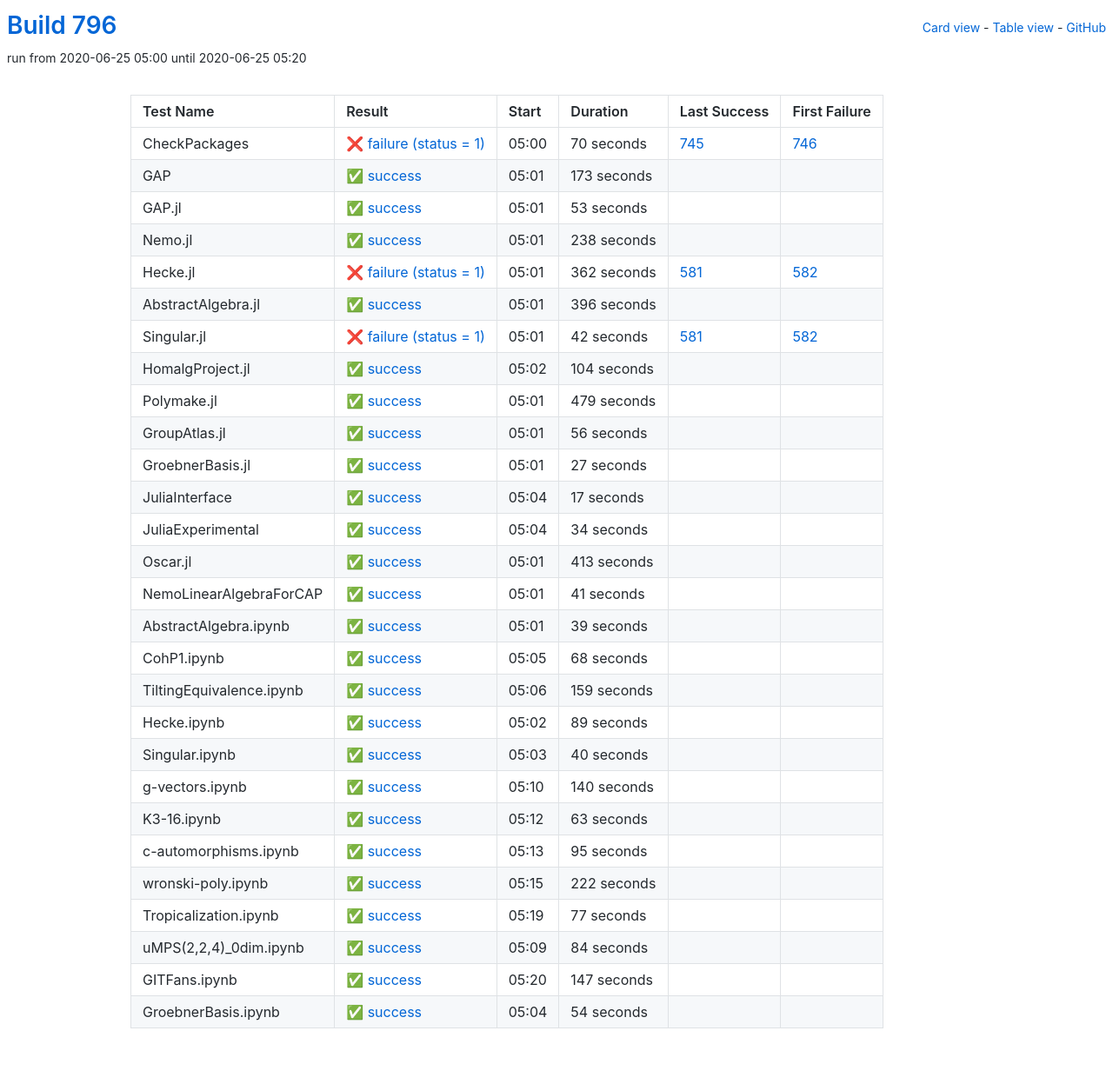
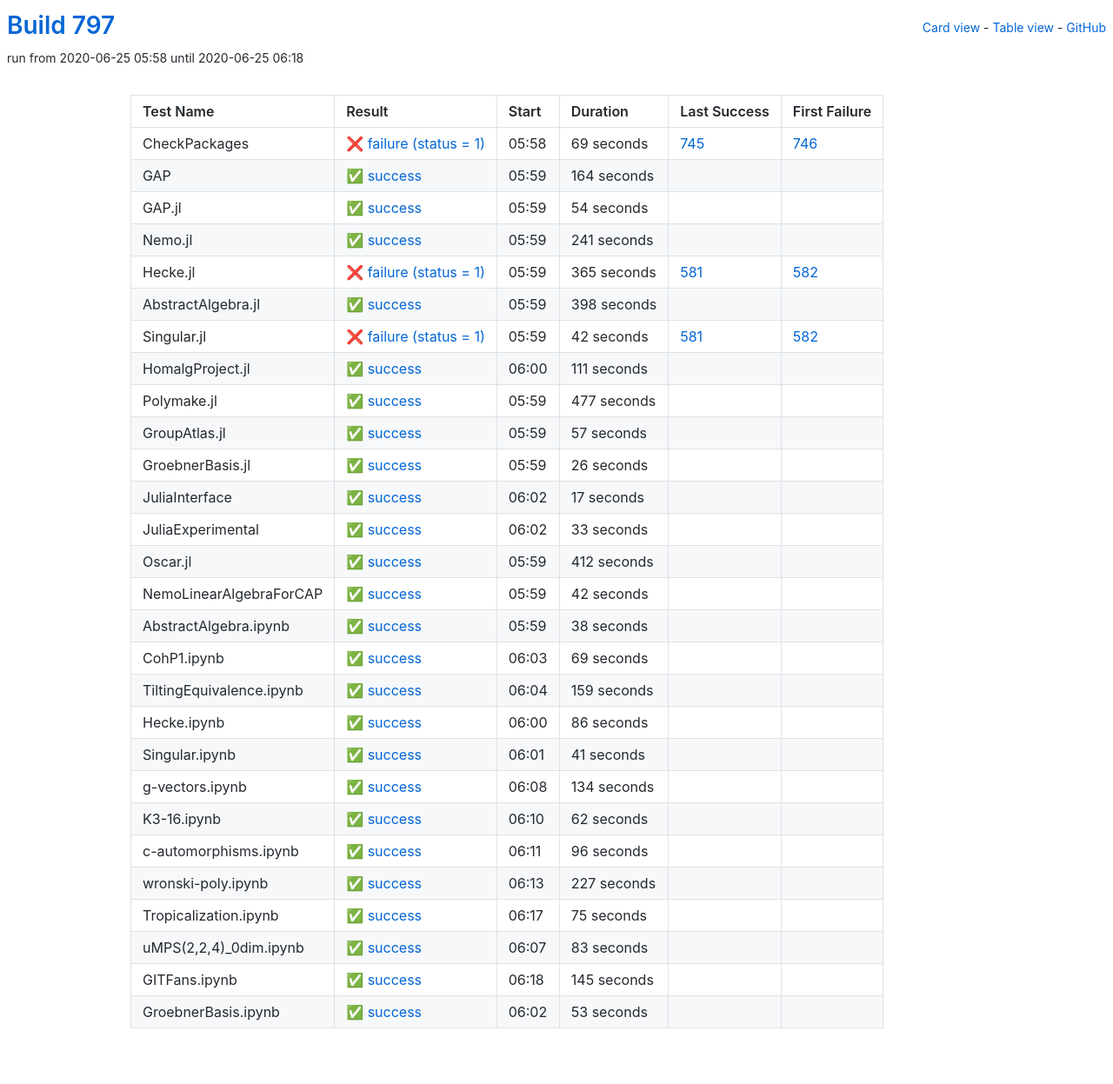
Before and after one commit to oscar-system/oscar-ci-status-1.4, a Jekyll site: the page built from table.html, in a window 1280 px wide. Shown: the whole page at 87% size. Built offline with Jekyll 4.4.1, drawn with Linux system fonts in a browser that asks for light colours.

Commit message:
Build #797

```diff
--- a/_data/ci.yml
+++ b/_data/ci.yml
@@ -1,6 +1,6 @@
 ---
-build: 796
-build_url: https://oscarci.mathematik.uni-kl.de/job/oscar-julia-1.4/796/
+build: 797
+build_url: https://oscarci.mathematik.uni-kl.de/job/oscar-julia-1.4/797/
 job: oscar-julia-1.4
 organization: oscar-system
 repo: oscar-ci-status-1.4
@@ -8,80 +8,80 @@ repourl: https://github.com/oscar-system/oscar-ci-status-1.4
 tests:
 - name: CheckPackages
   id: checkpackages
-  log: https://oscarci.mathematik.uni-kl.de/job/oscar-julia-1.4/796/artifact/logs/build-796/CheckPackages.log
-  start: 2020-06-25 05:00
+  log: https://oscarci.mathematik.uni-kl.de/job/oscar-julia-1.4/797/artifact/logs/build-797/CheckPackages.log
+  start: 2020-06-25 05:58
   success: false
   exitcode: 1
   status: failure
-  duration: 70
+  duration: 69
   last_success: 745
   last_success_url: https://oscarci.mathematik.uni-kl.de/job/oscar-julia-1.4/745/
   first_failure: 746
   first_failure_url: https://oscarci.mathematik.uni-kl.de/job/oscar-julia-1.4/746/
 - name: GAP
   id: gap
-  log: https://oscarci.mathematik.uni-kl.de/job/oscar-julia-1.4/796/artifact/logs/build-796/GAP.log
-  start: 2020-06-25 05:01
+  log: https://oscarci.mathematik.uni-kl.de/job/oscar-julia-1.4/797/artifact/logs/build-797/GAP.log
+  start: 2020-06-25 05:59
   success: true
   exitcode: 0
   status: success
-  duration: 173
+  duration: 164
   last_success: false
   last_success_url:
   first_failure: false
   first_failure_url:
 - name: GAP.jl
   id: gap-jl
-  log: https://oscarci.mathematik.uni-kl.de/job/oscar-julia-1.4/796/artifact/logs/build-796/GAP.jl.log
-  start: 2020-06-25 05:01
+  log: https://oscarci.mathematik.uni-kl.de/job/oscar-julia-1.4/797/artifact/logs/build-797/GAP.jl.log
+  start: 2020-06-25 05:59
   success: true
   exitcode: 0
   status: success
-  duration: 53
+  duration: 54
   last_success: false
   last_success_url:
   first_failure: false
   first_failure_url:
 - name: Nemo.jl
   id: nemo-jl
-  log: https://oscarci.mathematik.uni-kl.de/job/oscar-julia-1.4/796/artifact/logs/build-796/Nemo.jl.log
-  start: 2020-06-25 05:01
+  log: https://oscarci.mathematik.uni-kl.de/job/oscar-julia-1.4/797/artifact/logs/build-797/Nemo.jl.log
+  start: 2020-06-25 05:59
   success: true
   exitcode: 0
   status: success
-  duration: 238
+  duration: 241
   last_success: false
   last_success_url:
   first_failure: false
   first_failure_url:
 - name: Hecke.jl
   id: hecke-jl
-  log: https://oscarci.mathematik.uni-kl.de/job/oscar-julia-1.4/796/artifact/logs/build-796/Hecke.jl.log
-  start: 2020-06-25 05:01
+  log: https://oscarci.mathematik.uni-kl.de/job/oscar-julia-1.4/797/artifact/logs/build-797/Hecke.jl.log
+  start: 2020-06-25 05:59
   success: false
   exitcode: 1
   status: failure
-  duration: 362
+  duration: 365
   last_success: 581
   last_success_url: https://oscarci.mathematik.uni-kl.de/job/oscar-julia-1.4/581/
   first_failure: 582
   first_failure_url: https://oscarci.mathematik.uni-kl.de/job/oscar-julia-1.4/582/
 - name: AbstractAlgebra.jl
   id: abstractalgebra-jl
-  log: https://oscarci.mathematik.uni-kl.de/job/oscar-julia-1.4/796/artifact/logs/build-796/AbstractAlgebra.jl.log
-  start: 2020-06-25 05:01
+  log: https://oscarci.mathematik.uni-kl.de/job/oscar-julia-1.4/797/artifact/logs/build-797/AbstractAlgebra.jl.log
+  start: 2020-06-25 05:59
   success: true
   exitcode: 0
   status: success
-  duration: 396
+  duration: 398
   last_success: false
   last_success_url:
   first_failure: false
   first_failure_url:
 - name: Singular.jl
   id: singular-jl
-  log: https://oscarci.mathematik.uni-kl.de/job/oscar-julia-1.4/796/artifact/logs/build-796/Singular.jl.log
-  start: 2020-06-25 05:01
+  log: https://oscarci.mathematik.uni-kl.de/job/oscar-julia-1.4/797/artifact/logs/build-797/Singular.jl.log
+  start: 2020-06-25 05:59
   success: false
   exitcode: 1
   status: failure
@@ -92,56 +92,56 @@ tests:
   first_failure_url: https://oscarci.mathematik.uni-kl.de/job/oscar-julia-1.4/582/
 - name: HomalgProject.jl
   id: homalgproject-jl
-  log: https://oscarci.mathematik.uni-kl.de/job/oscar-julia-1.4/796/artifact/logs/build-796/HomalgProject.jl.log
-  start: 2020-06-25 05:02
+  log: https://oscarci.mathematik.uni-kl.de/job/oscar-julia-1.4/797/artifact/logs/build-797/HomalgProject.jl.log
+  start: 2020-06-25 06:00
   success: true
   exitcode: 0
   status: success
-  duration: 104
+  duration: 111
   last_success: false
   last_success_url:
   first_failure: false
   first_failure_url:
 - name: Polymake.jl
   id: polymake-jl
-  log: https://oscarci.mathematik.uni-kl.de/job/oscar-julia-1.4/796/artifact/logs/build-796/Polymake.jl.log
-  start: 2020-06-25 05:01
+  log: https://oscarci.mathematik.uni-kl.de/job/oscar-julia-1.4/797/artifact/logs/build-797/Polymake.jl.log
+  start: 2020-06-25 05:59
   success: true
   exitcode: 0
   status: success
-  duration: 479
+  duration: 477
   last_success: false
   last_success_url:
   first_failure: false
   first_failure_url:
 - name: GroupAtlas.jl
   id: groupatlas-jl
-  log: https://oscarci.mathematik.uni-kl.de/job/oscar-julia-1.4/796/artifact/logs/build-796/GroupAtlas.jl.log
-  start: 2020-06-25 05:01
+  log: https://oscarci.mathematik.uni-kl.de/job/oscar-julia-1.4/797/artifact/logs/build-797/GroupAtlas.jl.log
+  start: 2020-06-25 05:59
   success: true
   exitcode: 0
   status: success
-  duration: 56
+  duration: 57
   last_success: false
   last_success_url:
   first_failure: false
   first_failure_url:
 - name: GroebnerBasis.jl
   id: groebnerbasis-jl
-  log: https://oscarci.mathematik.uni-kl.de/job/oscar-julia-1.4/796/artifact/logs/build-796/GroebnerBasis.jl.log
-  start: 2020-06-25 05:01
+  log: https://oscarci.mathematik.uni-kl.de/job/oscar-julia-1.4/797/artifact/logs/build-797/GroebnerBasis.jl.log
+  start: 2020-06-25 05:59
   success: true
   exitcode: 0
   status: success
-  duration: 27
+  duration: 26
   last_success: false
   last_success_url:
   first_failure: false
   first_failure_url:
 - name: JuliaInterface
   id: juliainterface
-  log: https://oscarci.mathematik.uni-kl.de/job/oscar-julia-1.4/796/artifact/logs/build-796/JuliaInterface.log
-  start: 2020-06-25 05:04
+  log: https://oscarci.mathematik.uni-kl.de/job/oscar-julia-1.4/797/artifact/logs/build-797/JuliaInterface.log
+  start: 2020-06-25 06:02
   success: true
   exitcode: 0
   status: success
@@ -152,68 +152,68 @@ tests:
   first_failure_url:
 - name: JuliaExperimental
   id: juliaexperimental
-  log: https://oscarci.mathematik.uni-kl.de/job/oscar-julia-1.4/796/artifact/logs/build-796/JuliaExperimental.log
-  start: 2020-06-25 05:04
+  log: https://oscarci.mathematik.uni-kl.de/job/oscar-julia-1.4/797/artifact/logs/build-797/JuliaExperimental.log
+  start: 2020-06-25 06:02
   success: true
   exitcode: 0
   status: success
-  duration: 34
+  duration: 33
   last_success: false
   last_success_url:
   first_failure: false
   first_failure_url:
 - name: Oscar.jl
   id: oscar-jl
-  log: https://oscarci.mathematik.uni-kl.de/job/oscar-julia-1.4/796/artifact/logs/build-796/Oscar.jl.log
-  start: 2020-06-25 05:01
+  log: https://oscarci.mathematik.uni-kl.de/job/oscar-julia-1.4/797/artifact/logs/build-797/Oscar.jl.log
+  start: 2020-06-25 05:59
   success: true
   exitcode: 0
   status: success
-  duration: 413
+  duration: 412
   last_success: false
   last_success_url:
   first_failure: false
   first_failure_url:
 - name: NemoLinearAlgebraForCAP
   id: nemolinearalgebraforcap
-  log: https://oscarci.mathematik.uni-kl.de/job/oscar-julia-1.4/796/artifact/logs/build-796/NemoLinearAlgebraForCAP.log
-  start: 2020-06-25 05:01
+  log: https://oscarci.mathematik.uni-kl.de/job/oscar-julia-1.4/797/artifact/logs/build-797/NemoLinearAlgebraForCAP.log
+  start: 2020-06-25 05:59
   success: true
   exitcode: 0
   status: success
-  duration: 41
+  duration: 42
   last_success: false
   last_success_url:
   first_failure: false
   first_failure_url:
 - name: AbstractAlgebra.ipynb
   id: abstractalgebra-ipynb
-  log: https://oscarci.mathematik.uni-kl.de/job/oscar-julia-1.4/796/artifact/logs/build-796/AbstractAlgebra.ipynb.log
-  start: 2020-06-25 05:01
+  log: https://oscarci.mathematik.uni-kl.de/job/oscar-julia-1.4/797/artifact/logs/build-797/AbstractAlgebra.ipynb.log
+  start: 2020-06-25 05:59
   success: true
   exitcode: 0
   status: success
-  duration: 39
+  duration: 38
   last_success: false
   last_success_url:
   first_failure: false
   first_failure_url:
 - name: CohP1.ipynb
   id: cohp1-ipynb
-  log: https://oscarci.mathematik.uni-kl.de/job/oscar-julia-1.4/796/artifact/logs/build-796/CohP1.ipynb.log
-  start: 2020-06-25 05:05
+  log: https://oscarci.mathematik.uni-kl.de/job/oscar-julia-1.4/797/artifact/logs/build-797/CohP1.ipynb.log
+  start: 2020-06-25 06:03
   success: true
   exitcode: 0
   status: success
-  duration: 68
+  duration: 69
   last_success: false
   last_success_url:
   first_failure: false
   first_failure_url:
 - name: TiltingEquivalence.ipynb
   id: tiltingequivalence-ipynb
-  log: https://oscarci.mathematik.uni-kl.de/job/oscar-julia-1.4/796/artifact/logs/build-796/TiltingEquivalence.ipynb.log
-  start: 2020-06-25 05:06
+  log: https://oscarci.mathematik.uni-kl.de/job/oscar-julia-1.4/797/artifact/logs/build-797/TiltingEquivalence.ipynb.log
+  start: 2020-06-25 06:04
   success: true
   exitcode: 0
   status: success
@@ -224,120 +224,120 @@ tests:
   first_failure_url:
 - name: Hecke.ipynb
   id: hecke-ipynb
-  log: https://oscarci.mathematik.uni-kl.de/job/oscar-julia-1.4/796/artifact/logs/build-796/Hecke.ipynb.log
-  start: 2020-06-25 05:02
+  log: https://oscarci.mathematik.uni-kl.de/job/oscar-julia-1.4/797/artifact/logs/build-797/Hecke.ipynb.log
+  start: 2020-06-25 06:00
   success: true
   exitcode: 0
   status: success
-  duration: 89
+  duration: 86
   last_success: false
   last_success_url:
   first_failure: false
   first_failure_url:
 - name: Singular.ipynb
   id: singular-ipynb
-  log: https://oscarci.mathematik.uni-kl.de/job/oscar-julia-1.4/796/artifact/logs/build-796/Singular.ipynb.log
-  start: 2020-06-25 05:03
+  log: https://oscarci.mathematik.uni-kl.de/job/oscar-julia-1.4/797/artifact/logs/build-797/Singular.ipynb.log
+  start: 2020-06-25 06:01
   success: true
   exitcode: 0
   status: success
-  duration: 40
+  duration: 41
   last_success: false
   last_success_url:
   first_failure: false
   first_failure_url:
 - name: g-vectors.ipynb
   id: g-vectors-ipynb
-  log: https://oscarci.mathematik.uni-kl.de/job/oscar-julia-1.4/796/artifact/logs/build-796/g-vectors.ipynb.log
-  start: 2020-06-25 05:10
+  log: https://oscarci.mathematik.uni-kl.de/job/oscar-julia-1.4/797/artifact/logs/build-797/g-vectors.ipynb.log
+  start: 2020-06-25 06:08
   success: true
   exitcode: 0
   status: success
-  duration: 140
+  duration: 134
   last_success: false
   last_success_url:
   first_failure: false
   first_failure_url:
 - name: K3-16.ipynb
   id: k3-16-ipynb
-  log: https://oscarci.mathematik.uni-kl.de/job/oscar-julia-1.4/796/artifact/logs/build-796/K3-16.ipynb.log
-  start: 2020-06-25 05:12
+  log: https://oscarci.mathematik.uni-kl.de/job/oscar-julia-1.4/797/artifact/logs/build-797/K3-16.ipynb.log
+  start: 2020-06-25 06:10
   success: true
   exitcode: 0
   status: success
-  duration: 63
+  duration: 62
   last_success: false
   last_success_url:
   first_failure: false
   first_failure_url:
 - name: c-automorphisms.ipynb
   id: c-automorphisms-ipynb
-  log: https://oscarci.mathematik.uni-kl.de/job/oscar-julia-1.4/796/artifact/logs/build-796/c-automorphisms.ipynb.log
-  start: 2020-06-25 05:13
+  log: https://oscarci.mathematik.uni-kl.de/job/oscar-julia-1.4/797/artifact/logs/build-797/c-automorphisms.ipynb.log
+  start: 2020-06-25 06:11
   success: true
   exitcode: 0
   status: success
-  duration: 95
+  duration: 96
   last_success: false
   last_success_url:
   first_failure: false
   first_failure_url:
 - name: wronski-poly.ipynb
   id: wronski-poly-ipynb
-  log: https://oscarci.mathematik.uni-kl.de/job/oscar-julia-1.4/796/artifact/logs/build-796/wronski-poly.ipynb.log
-  start: 2020-06-25 05:15
+  log: https://oscarci.mathematik.uni-kl.de/job/oscar-julia-1.4/797/artifact/logs/build-797/wronski-poly.ipynb.log
+  start: 2020-06-25 06:13
   success: true
   exitcode: 0
   status: success
-  duration: 222
+  duration: 227
   last_success: false
   last_success_url:
   first_failure: false
   first_failure_url:
 - name: Tropicalization.ipynb
   id: tropicalization-ipynb
-  log: https://oscarci.mathematik.uni-kl.de/job/oscar-julia-1.4/796/artifact/logs/build-796/Tropicalization.ipynb.log
-  start: 2020-06-25 05:19
+  log: https://oscarci.mathematik.uni-kl.de/job/oscar-julia-1.4/797/artifact/logs/build-797/Tropicalization.ipynb.log
+  start: 2020-06-25 06:17
   success: true
   exitcode: 0
   status: success
-  duration: 77
+  duration: 75
   last_success: false
   last_success_url:
   first_failure: false
   first_failure_url:
 - name: uMPS(2,2,4)_0dim.ipynb
   id: umps-2-2-4-0dim-ipynb
-  log: https://oscarci.mathematik.uni-kl.de/job/oscar-julia-1.4/796/artifact/logs/build-796/uMPS-2-2-4-_0dim.ipynb.log
-  start: 2020-06-25 05:09
+  log: https://oscarci.mathematik.uni-kl.de/job/oscar-julia-1.4/797/artifact/logs/build-797/uMPS-2-2-4-_0dim.ipynb.log
+  start: 2020-06-25 06:07
   success: true
   exitcode: 0
   status: success
-  duration: 84
+  duration: 83
   last_success: false
   last_success_url:
   first_failure: false
   first_failure_url:
 - name: GITFans.ipynb
   id: gitfans-ipynb
-  log: https://oscarci.mathematik.uni-kl.de/job/oscar-julia-1.4/796/artifact/logs/build-796/GITFans.ipynb.log
-  start: 2020-06-25 05:20
+  log: https://oscarci.mathematik.uni-kl.de/job/oscar-julia-1.4/797/artifact/logs/build-797/GITFans.ipynb.log
+  start: 2020-06-25 06:18
   success: true
   exitcode: 0
   status: success
-  duration: 147
+  duration: 145
   last_success: false
   last_success_url:
   first_failure: false
   first_failure_url:
 - name: GroebnerBasis.ipynb
   id: groebnerbasis-ipynb
-  log: https://oscarci.mathematik.uni-kl.de/job/oscar-julia-1.4/796/artifact/logs/build-796/GroebnerBasis.ipynb.log
-  start: 2020-06-25 05:04
+  log: https://oscarci.mathematik.uni-kl.de/job/oscar-julia-1.4/797/artifact/logs/build-797/GroebnerBasis.ipynb.log
+  start: 2020-06-25 06:02
   success: true
   exitcode: 0
   status: success
-  duration: 54
+  duration: 53
   last_success: false
   last_success_url:
   first_failure: false
```
Also changed, not shown: README.md.
